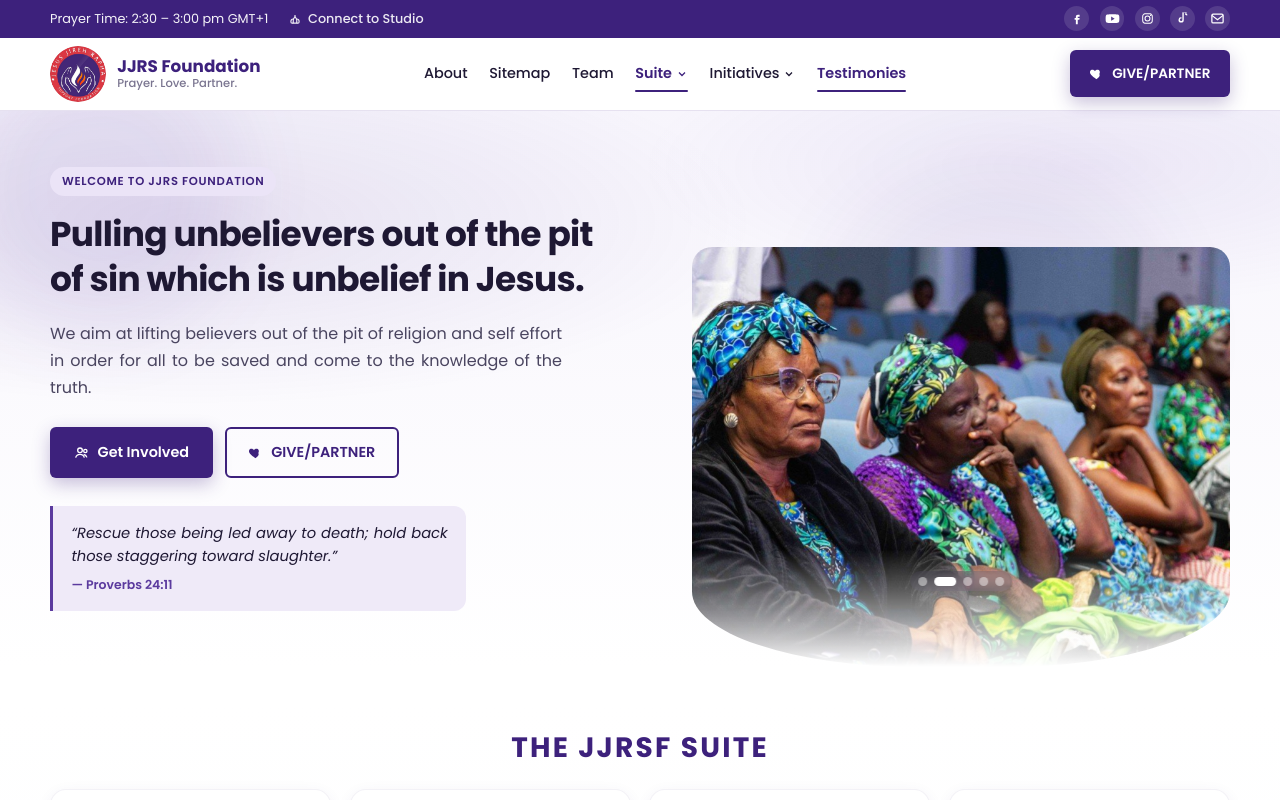
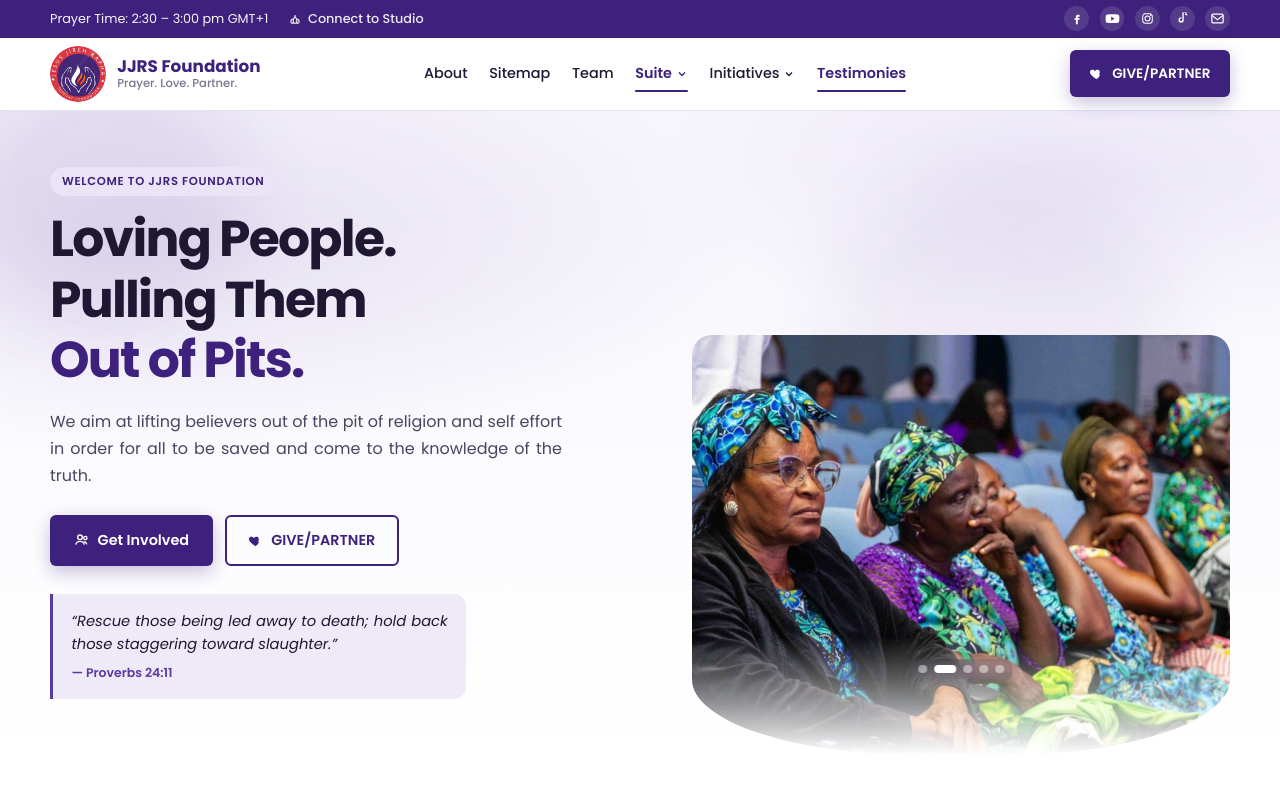
Before and after one commit to geekelo/jjrs-foundation-website, a React (Vite) app: page / in a window 1280 px wide. Shown: the top 800 px of the page. Built offline with nearby package versions, Linux system fonts and the light colour scheme.

Commit message:
Update Hero component styling and structure; enhance title display with accent options, and revise aboutCopy data to include vision, motto, core activities, and core values for improved clarity and engagement.

```diff
--- a/src/components/Hero.css
+++ b/src/components/Hero.css
@@ -44,7 +44,7 @@
 
 .hero__content {
   padding-bottom: 3.5rem;
-  max-width: 34rem;
+  max-width: 36rem;
 }
 
 .hero__eyebrow {
@@ -61,11 +61,23 @@
 }
 
 .hero__title {
-  font-size: clamp(1.55rem, 2.8vw, 2.15rem);
-  letter-spacing: -0.02em;
-  line-height: 1.3;
-  margin-bottom: 1.15rem;
+  display: grid;
+  gap: 0.12em;
+  margin-bottom: 1.25rem;
+  font-size: clamp(2rem, 4.2vw, 3.15rem);
+  font-weight: 700;
+  letter-spacing: -0.035em;
+  line-height: 1.08;
+  text-align: left;
   color: var(--text-dark);
+}
+
+.hero__title-line {
+  display: block;
+}
+
+.hero__title-line--accent {
+  color: var(--purple-900);
 }
 
 .hero__lead {
--- a/src/components/Hero.jsx
+++ b/src/components/Hero.jsx
@@ -27,7 +27,14 @@ export default function Hero() {
         <div className="hero__content">
           <p className="hero__eyebrow reveal">{heroCopy.eyebrow}</p>
           <h1 id="hero-heading" className="hero__title reveal reveal-delay-1">
-            {heroCopy.title}
+            {heroCopy.titleLines.map(({ text, accent }) => (
+              <span
+                key={text}
+                className={`hero__title-line${accent ? ' hero__title-line--accent' : ''}`}
+              >
+                {text}
+              </span>
+            ))}
           </h1>
           <p className="hero__lead reveal reveal-delay-2">{heroCopy.lead}</p>
           <div className="hero__actions reveal reveal-delay-3">
--- a/src/data/getInvolved.js
+++ b/src/data/getInvolved.js
@@ -35,7 +35,10 @@ export const aboutCopy = {
     'We aim at lifting believers out of the pit of religion and self effort in order for all to be saved and come to the knowledge of the truth.',
   mission:
     'Our mission drivers are to Pray the all power and help of God, Love by engaging in all forms of giving and Partner with people of like faith by providing support systems necessary for the advancement of the Kingdom of God.',
-  vision: 'We aim at supporting Ministers, Ministries and the NEEDY.',
+  vision: 'For people to be all God has made them to be.',
+  motto: 'Loving People, Pulling Them Out of Pits',
+  coreActivities: ['Pray', 'Love', 'Partner'],
+  coreValues: ['Integrity', 'Selflessness', 'Excellence'],
 }
 
 export const briefHistory = {
--- a/src/data/hero.js
+++ b/src/data/hero.js
@@ -31,8 +31,12 @@ export const HERO_SLIDE_INTERVAL_MS = 5000
 
 export const heroCopy = {
   eyebrow: 'Welcome to JJRS Foundation',
-  title:
-    'Pulling unbelievers out of the pit of sin which is unbelief in Jesus.',
+  titleLines: [
+    { text: 'Loving People.', accent: false },
+    { text: 'Pulling Them', accent: false },
+    { text: 'Out of Pits.', accent: true },
+  ],
+  title: 'Loving People. Pulling Them Out of Pits.',
   lead:
     'We aim at lifting believers out of the pit of religion and self effort in order for all to be saved and come to the knowledge of the truth.',
   quote:
--- a/src/data/sitemap.js
+++ b/src/data/sitemap.js
@@ -32,8 +32,11 @@ export const sitemapSections = [
     links: [
       { label: 'About JJRSF', to: '/get-involved#about-jjrsf' },
       { label: 'Brief History', to: '/get-involved#brief-history' },
+      { label: 'Our Vision', to: '/get-involved#about-jjrsf' },
       { label: 'Our Mission', to: '/get-involved#about-jjrsf' },
-      { label: 'Our Vision', to: '/get-involved#about-jjrsf' },
+      { label: 'Our Motto', to: '/get-involved#about-jjrsf' },
+      { label: 'Our Core Activities', to: '/get-involved#about-jjrsf' },
+      { label: 'Our Core Values', to: '/get-involved#about-jjrsf' },
       { label: 'Initiatives', to: '/get-involved#initiatives-heading' },
       { label: 'Ministry Support Initiative', to: '/initiatives/ministry-support' },
       { label: 'Education Support Initiative', to: '/initiatives/education-support' },
--- a/src/pages/GetInvolvedPage.jsx
+++ b/src/pages/GetInvolvedPage.jsx
@@ -46,13 +46,28 @@ export default function GetInvolvedPage() {
             <p>{aboutCopy.purposeBelievers}</p>
 
             <div className="involved__mission-block">
+              <h3>Our Vision</h3>
+              <p>{aboutCopy.vision}</p>
+            </div>
+
+            <div className="involved__mission-block">
               <h3>Our Mission</h3>
               <p>{aboutCopy.mission}</p>
             </div>
 
             <div className="involved__mission-block">
-              <h3>Our Vision</h3>
-              <p>{aboutCopy.vision}</p>
+              <h3>Our Motto</h3>
+              <p>{aboutCopy.motto}</p>
+            </div>
+
+            <div className="involved__mission-block">
+              <h3>Our Core Activities</h3>
+              <p>Pray, Love and Partner</p>
+            </div>
+
+            <div className="involved__mission-block">
+              <h3>Our Core Values</h3>
+              <p>Integrity, Selflessness and Excellence</p>
             </div>
           </div>
 
```
